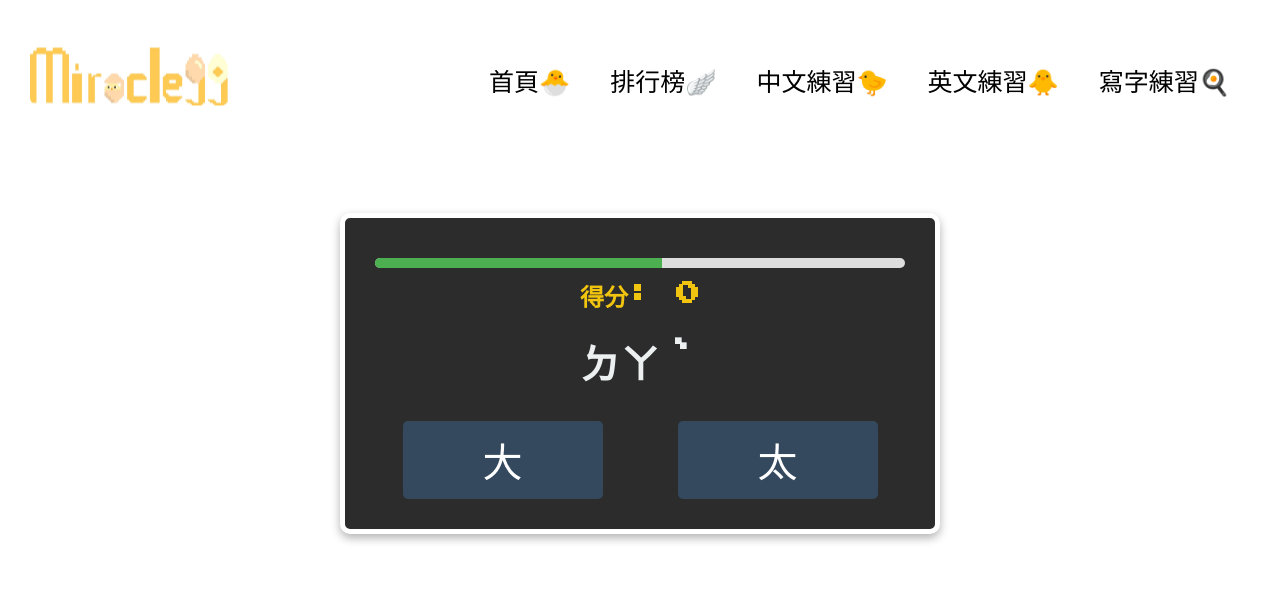
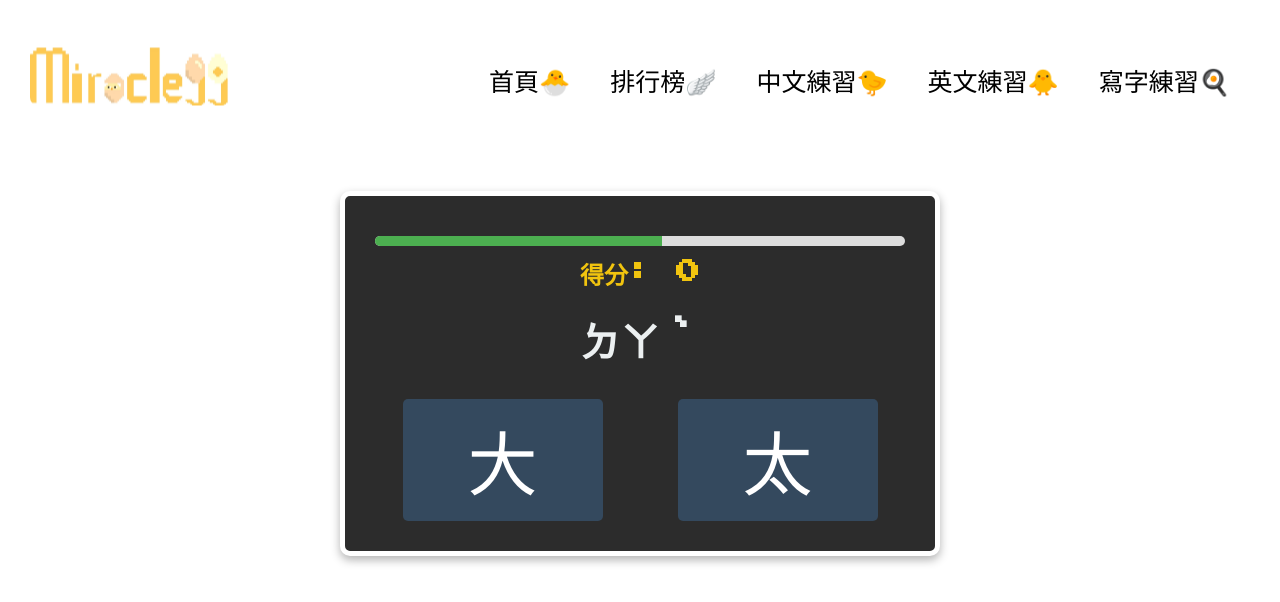
Before and after one commit to haleychang0530/my-react-game, a React (Vite) app in the folder front/: page /gamech in a window 1280 px wide. Shown: the top 602 px of the page. Built offline with nearby package versions, Linux system fonts and the light colour scheme; the HTML template or start-up script is replaced by a standard one.

Commit message:
make word in gamech.css BIGGER

```diff
--- a/front/src/pages/css/gamech.css
+++ b/front/src/pages/css/gamech.css
@@ -41,7 +41,7 @@
   /* 按鈕樣式 */
   button {
     font-family: 'Courier New', Courier, monospace;
-    font-size: 40px;
+    font-size: 70px;
     background-color: #34495e;
     color: white;
     border: none;
```
